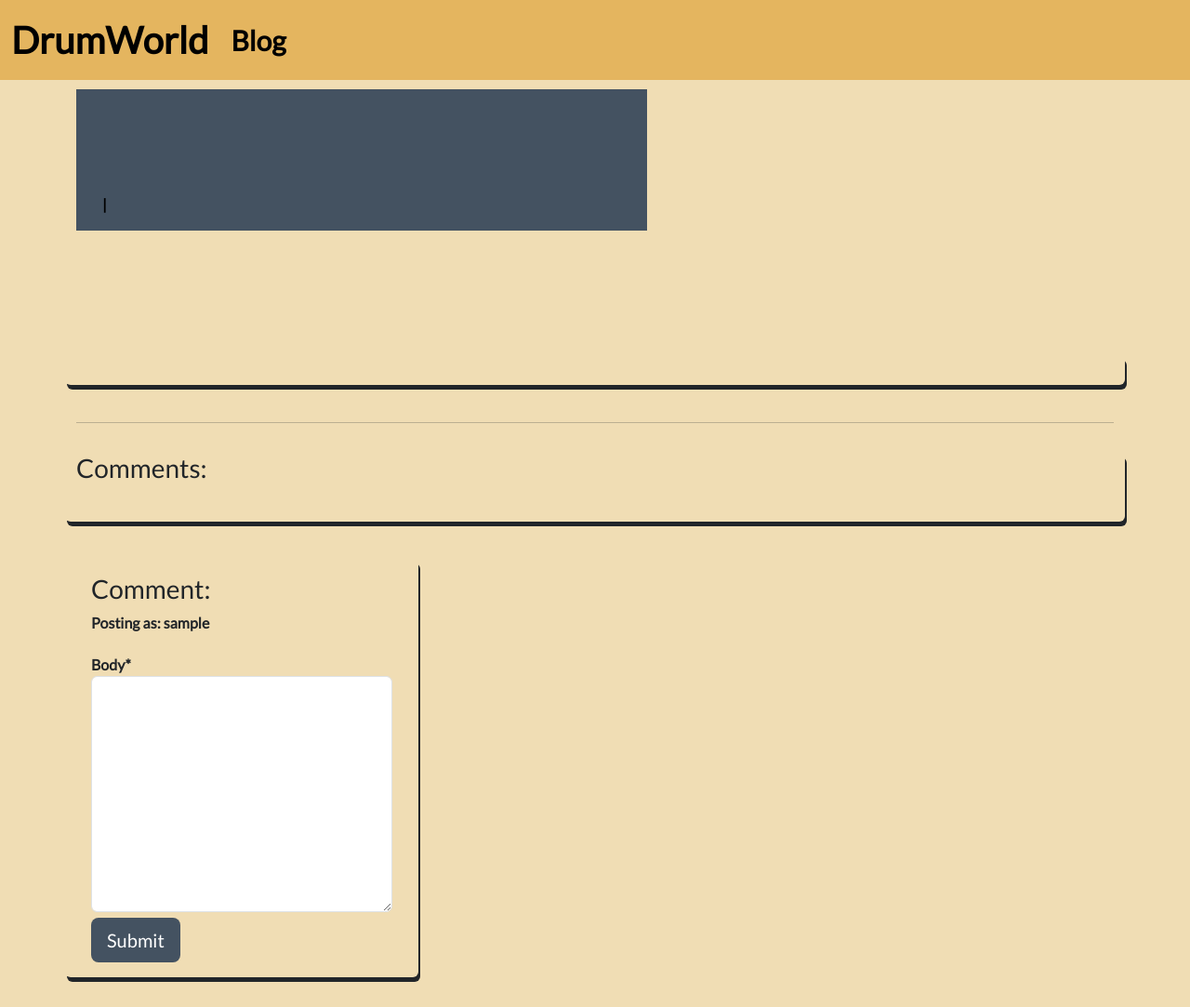
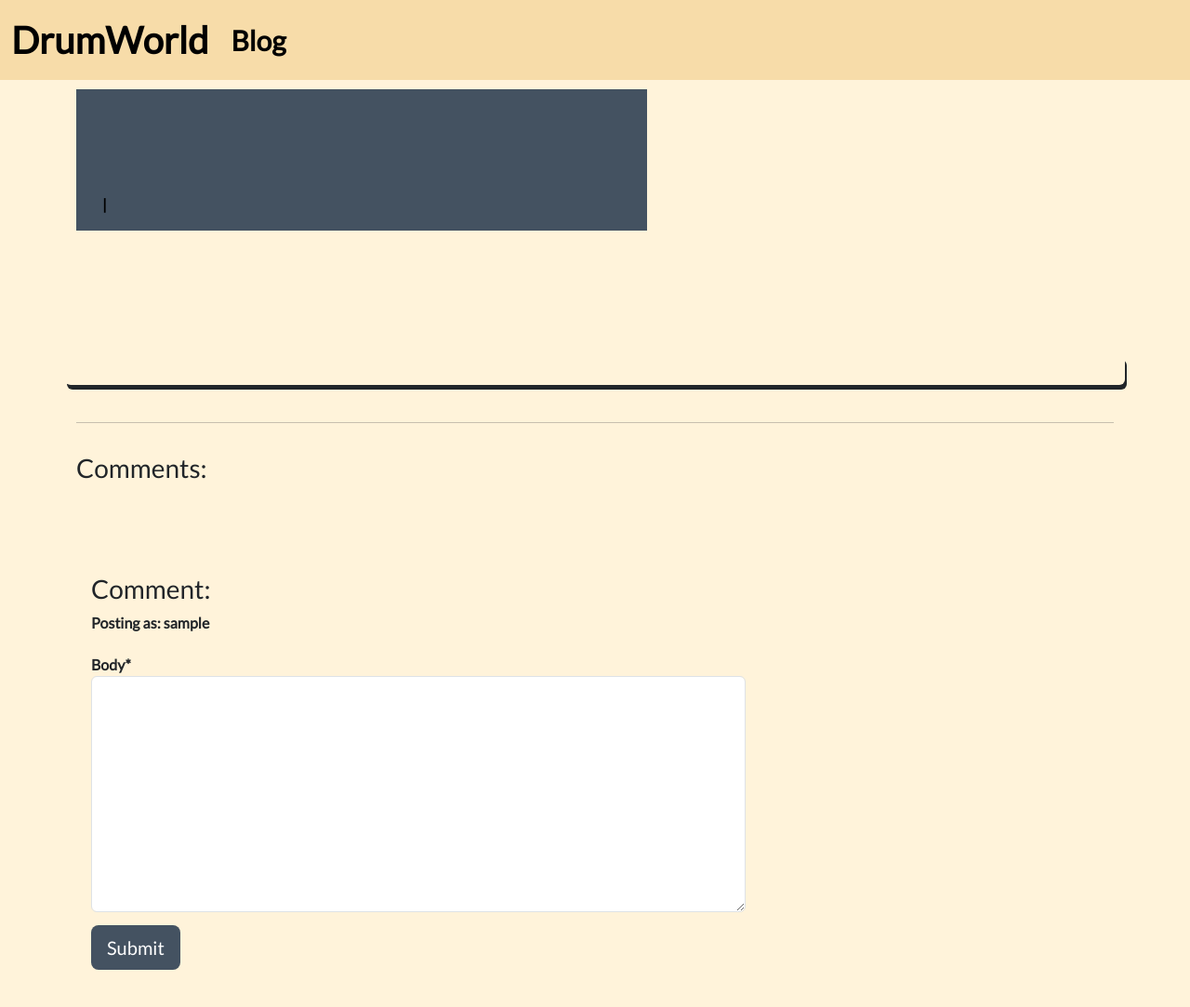
Before and after one commit to jlindeloef/drumworld, a Django app: template templates/post_detail.html in a window 1280 px wide. Shown: the whole page at 93% size. Before the commit the page ends 1056 px from the top, so only its background shows below. Run offline with Django 3.2, Linux system fonts and the light colour scheme; the template is opened without the code that fills it: values that come from a table or form of the project are taken from there, others are empty; the visitor is signed in with stand-in values (Sample User, id 1); some libraries are stand-ins or nearby versions.

Commit message:
Changing placement on comment and commentfield.

```diff
--- a/static/css/style.css
+++ b/static/css/style.css
@@ -9,7 +9,7 @@ body {
 }
 
 .navbar {
-    background-color: #e4b55f;
+    background-color: #f7dca9;
     font-size: 30px;
     font-family: 'Lato', "sans-serif";
 }
@@ -19,7 +19,7 @@ body {
 }
 
 .main-bg {
-    background-color: #f0ddb4;
+    background-color: #fff3da;
 }
 
 .card {
@@ -75,6 +75,9 @@ body {
     width: 150%;
     background: #445261;
 }
+.comments {
+    box-shadow: none;
+}
 
 .post-link {
     text-decoration: none;
--- a/templates/post_detail.html
+++ b/templates/post_detail.html
@@ -40,7 +40,7 @@
         </div>
     </div>
     <div class="row">
-        <div class="col-md-12 card mb-4  mt-3 ">
+        <div class="col-md-12 card mb-4  mt-3  comments">
             <h3>Comments:</h3>
             <div class="card-body">
                 <!-- We want a for loop inside the empty control tags to iterate through each comment in comments -->
@@ -61,7 +61,7 @@
                 {% endfor %}
             </div>
         </div>
-        <div class="col-md-4 card mb-4  mt-3 ">
+        <div class="col-md-8 card mb-4  mt-3 comments">
             <div class="card-body">
                 <!-- For later -->
                 {% if commented %}
```
